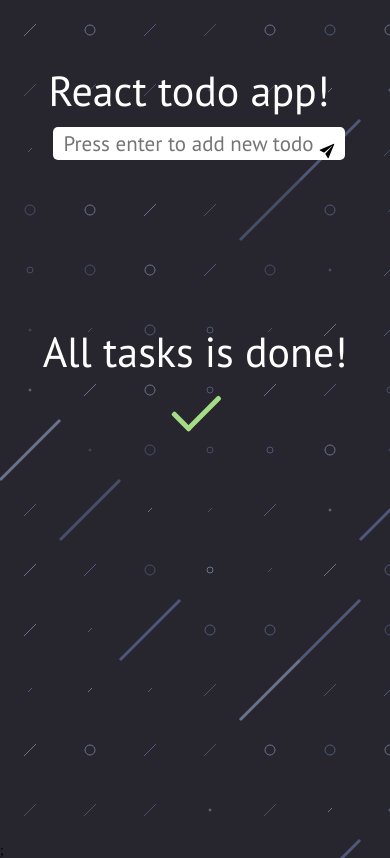
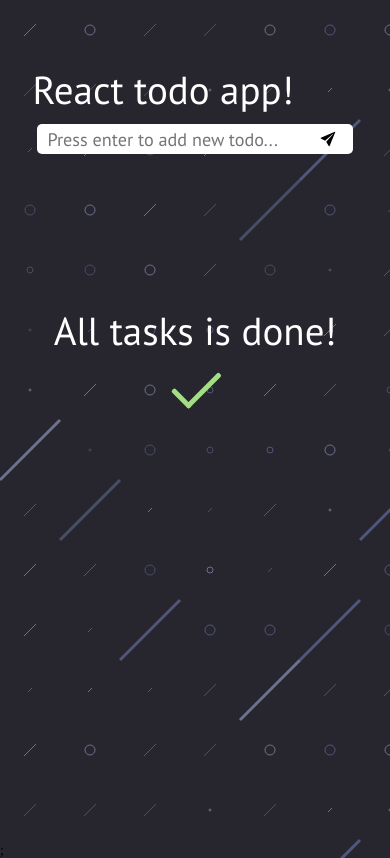
Before and after one commit to Dead-Reaven/25-todo-app-v2, a React (Create React App) app: page / in a window 390 px wide. Built offline with nearby package versions, Linux system fonts and the light colour scheme.

Commit message:
add vw in form and void list

```diff
--- a/src/View/CSS/TodoForm.module.css
+++ b/src/View/CSS/TodoForm.module.css
@@ -23,7 +23,8 @@
 	border-radius: 5px;
 }
 
-.submit,.submitActive {
+.submit,
+.submitActive {
 	position: absolute;
 	top: 50%;
 	transform: translate(-50%, -50%);
@@ -39,47 +40,39 @@
 	color: red;
 }
 
+
 @media (max-width: 560px) {
-	.h1{
+	.h1 {
 		font-size: 4rem;
-	}
-	.input {
-		width: 90%;
-		max-width: 400px;
-		margin: 0px 5px;
-	}
-	.formInput:hover {
-		transform: scale(110%);
-		font-size: 1.7rem;
-	}
-
-	.submit,.submitActive {
-		right: 0px;
-		font-size: 1.4rem;
-		color: black;
-	}
-}
-
-@media (max-width: 490px) {
-	.input {
-		width: 85%;
-		max-width: 400px;
-		margin: 0px 5px;
-	}
-	.submit,.submitActive {
-		right: 10px;
-	}
-}
-@media (max-width: 400px) {
-	.h1{
-		font-size: 3rem;
 	}
 	.input {
 		width: 85%;
 		max-width: 400px;
 		margin: 0px 5px;
 	}
-	.submit,.submitActive {
-		right: -5px;
+	.submit,
+	.submitActive {
+		right: 10px;
 	}
 }
+@media (min-width: 250px) and (max-width: 400px) {
+
+	.input {
+		width: 70vw;
+		font-size: 1.3rem;
+	}
+
+	.submit,
+	.submitActive {
+		top: 15px;
+	}
+}
+@media (min-width: 0px) and (max-width: 560px) {
+	.h1 {
+		font-size: 10vw;
+	}
+	.formInput:hover {
+		transform: none;
+	}
+
+}
--- a/src/View/CSS/Todolist.module.css
+++ b/src/View/CSS/Todolist.module.css
@@ -94,26 +94,15 @@
 	flex-wrap: wrap;
 	margin-top: 15vh;
 	font-size: 5rem;
-	/* color: lightgreen; */
 }
 
 
 @media (max-width: 690px) {
 	.voidList {
-		font-size: 4rem;
+		font-size: 10vw;
 	}
 	.voidList > .Img  {
 		width: 60px;
-	}
-}
-/* @media (max-width: 580px) {
-	.voidList > .Img  {
-		width: 20vw;
-	}
-} */
-@media (max-width: 400px) {
-	.voidList {
-		font-size: 3rem;
 	}
 }
 
```
